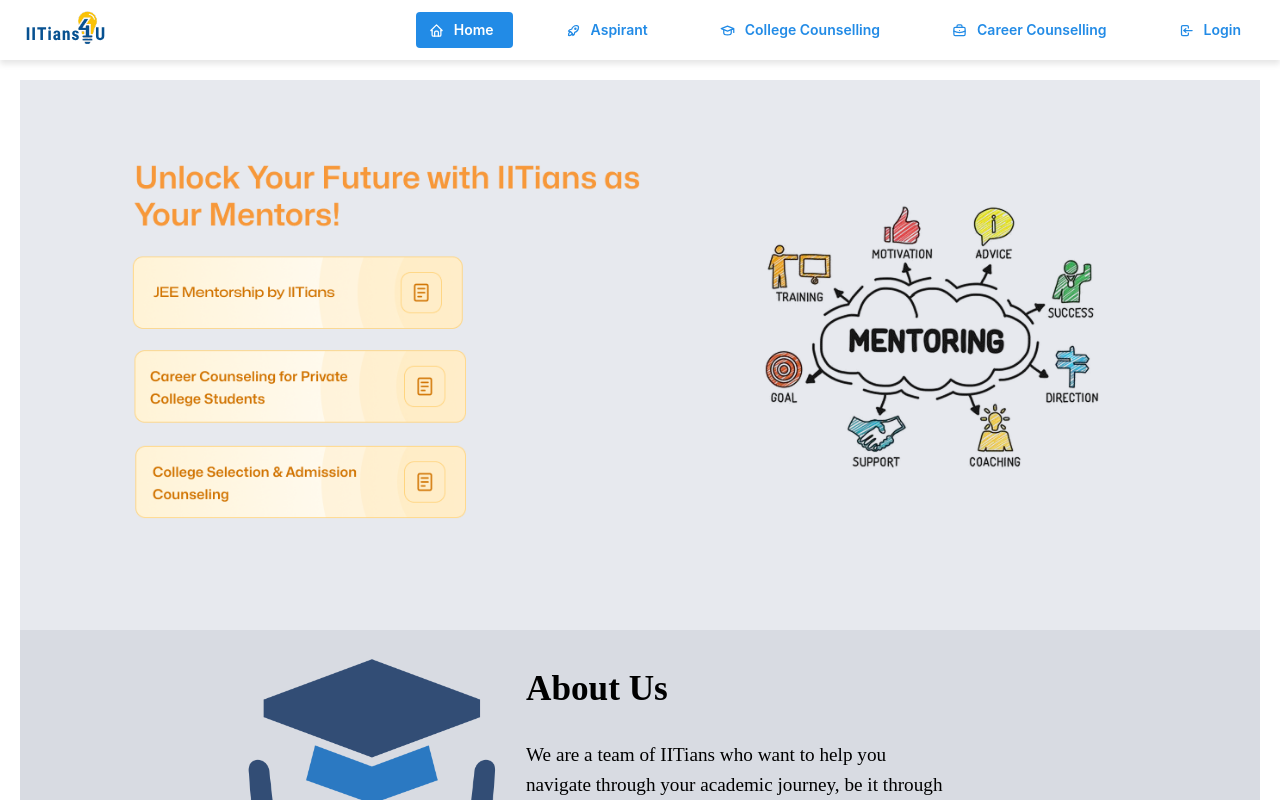
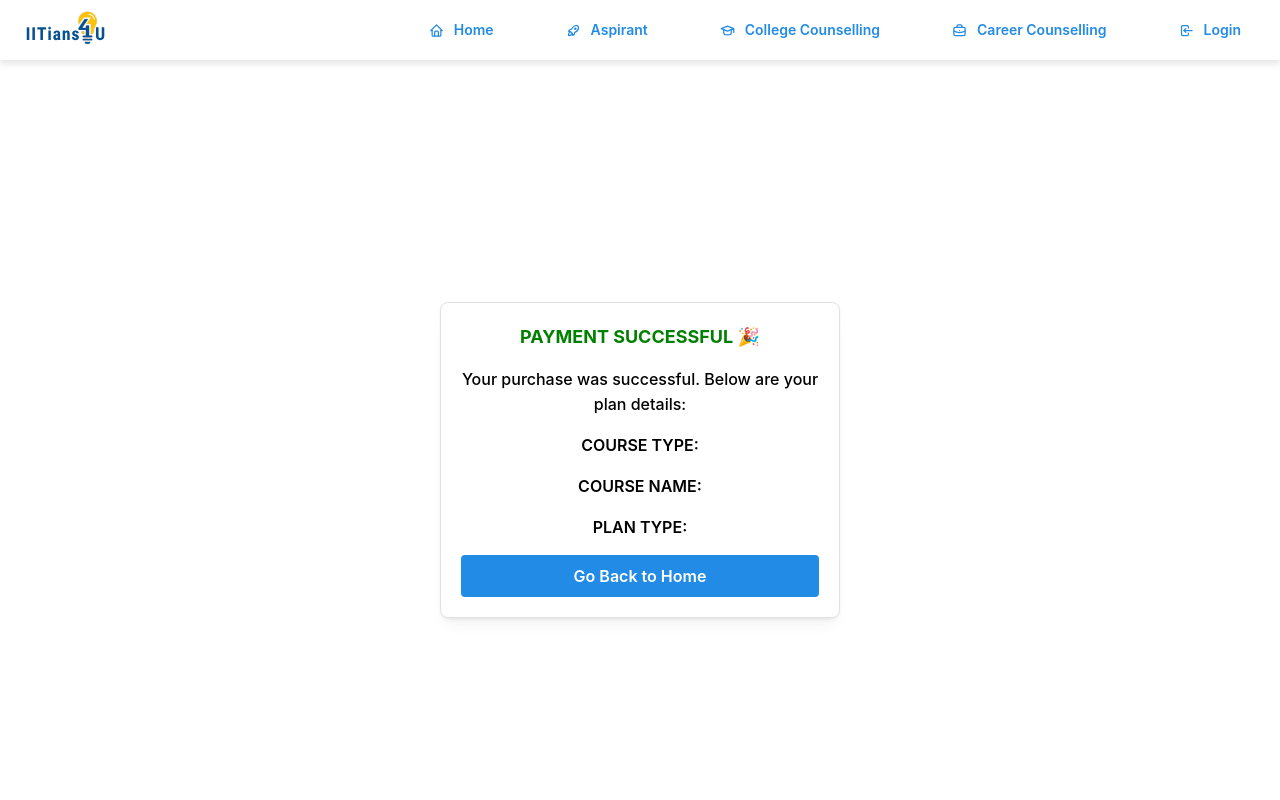
Before and after one commit to ishwar4230/iitian4u-frontend, a React (Create React App) app: page /thank-you in a window 1280 px wide. Before the commit this address led to /. Shown: the top 800 px of the page. Built offline with nearby package versions, Linux system fonts and the light colour scheme; no server answers.

Commit message:
added payment gateway and thank-you page

```diff
--- a/package.json
+++ b/package.json
@@ -18,6 +18,7 @@
     "fs-extra": "^11.3.0",
     "js-cookie": "^3.0.5",
     "jwt-decode": "^4.0.0",
+    "razorpay": "^2.9.6",
     "react": "^19.0.0",
     "react-dom": "^19.0.0",
     "react-json-editor-ajrm": "^2.5.14",
--- a/public/index.html
+++ b/public/index.html
@@ -25,6 +25,7 @@
       Learn how to configure a non-root public URL by running `npm run build`.
     -->
     <title>IITians4U</title>
+    <script src="https://checkout.razorpay.com/v1/checkout.js"></script>
   </head>
   <body>
     <noscript>You need to enable JavaScript to run this app.</noscript>
--- a/src/HomePage.js
+++ b/src/HomePage.js
@@ -32,6 +32,7 @@ import MyPlans from "./tabs/profile/MyPlans";
 import MyUpcomingSessions from "./tabs/profile/MyUpcomingSessions";
 import AdminPanel from "./admin/AdminPanel";
 import Checkout from "./tabs/checkout/Checkout";
+import ThankYou from "./tabs/checkout/ThankYou";
 import { About, PrivacyPolicy, RefundPolicy, TermsConditions, ContactUs } from "./tabs/footer-items/FooterPages";
 import Logo from "./tabs/data/logo.svg";
 import "./HomePageStyle.css";
@@ -299,6 +300,7 @@ const HomePage = () => {
           <Route path="/upcoming-sessions" element={<ProtectedRoute element={<MyUpcomingSessions />} />} />
           <Route path="/my-plans" element={<ProtectedRoute element={<MyPlans />} />} />
           <Route path="/checkout" element={<ProtectedRoute element={<Checkout />} />} />
+          <Route path="/thank-you" element={<ThankYou />} />
           <Route path="/admin" element={<AdminPanel />} />
           <Route path="/about" element={<About />} />
           <Route path="/privacy-policy" element={<PrivacyPolicy />} />
--- a/src/tabs/checkout/Checkout.js
+++ b/src/tabs/checkout/Checkout.js
@@ -39,6 +39,57 @@ const Checkout = () => {
         fetchPrice();
     }, [courseType, courseName, planType, navigate]);
 
+    const handlePayment = async () => {
+        try {
+            const response = await axios.post(
+                `${config.API_PREFIX}/payment/create-order`,
+                { amount: price },
+                { withCredentials: true }
+            );
+
+            const { order_id, key } = response.data;
+
+            const options = {
+                key,
+                amount: price * 100,
+                currency: "INR",
+                name: "IITIANS4U",
+                description: "Course Plan Purchase",
+                order_id,
+                handler: async function (response) {
+                    // Verify payment on backend
+                    const verifyRes = await axios.post(
+                        `${config.API_PREFIX}/payment/verify-payment`,
+                        {
+                            razorpay_payment_id: response.razorpay_payment_id,
+                            razorpay_order_id: response.razorpay_order_id,
+                            razorpay_signature: response.razorpay_signature,
+                            courseType,
+                            courseName,
+                            planType,
+                            amount:price
+                        },
+                        { withCredentials: true }
+                    );
+
+                    if (verifyRes.data.success) {
+                        navigate(`/thank-you?course_type=${courseType}&course_name=${courseName}&plan_type=${planType}`);
+                    } else {
+                        alert("Payment verification failed!");
+                    }
+                },
+                theme: {
+                    color: "#3399cc",
+                },
+            };
+
+            const rzp = new window.Razorpay(options);
+            rzp.open();
+        } catch (error) {
+            console.error("Payment initiation failed:", error);
+        }
+    };
+
     if (loading) {
         return (
             <Center style={{ height: "100vh" }}>
@@ -65,7 +116,7 @@ const Checkout = () => {
                 <Text size="xl" fw={700} style={{ textTransform: "uppercase" }}>
                     Price: ₹{price}
                 </Text>
-                <Button fullWidth color="blue" size="md">
+                <Button fullWidth color="blue" size="md" onClick={handlePayment}>
                     Buy Now
                 </Button>
             </Stack>
--- /dev/null
+++ b/src/tabs/checkout/ThankYou.js
@@ -0,0 +1,38 @@
+import { useSearchParams, useNavigate } from "react-router-dom";
+import { Card, Text, Button, Stack, Center } from "@mantine/core";
+
+const ThankYou = () => {
+    const [searchParams] = useSearchParams();
+    const navigate = useNavigate();
+
+    const courseType = searchParams.get("course_type");
+    const courseName = searchParams.get("course_name");
+    const planType = searchParams.get("plan_type");
+
+    return (
+        <Center style={{ height: "100vh" }}>
+            <Card shadow="sm" padding="lg" radius="md" withBorder style={{ maxWidth: 400, textAlign: "center" }}>
+                <Stack>
+                    <Text size="lg" fw={700} style={{ textTransform: "uppercase", color: "green" }}>
+                        Payment Successful 🎉
+                    </Text>
+                    <Text fw={500}>Your purchase was successful. Below are your plan details:</Text>
+                    <Text fw={600} style={{ textTransform: "uppercase" }}>
+                        Course Type: {courseType}
+                    </Text>
+                    <Text fw={600} style={{ textTransform: "uppercase" }}>
+                        Course Name: {courseName}
+                    </Text>
+                    <Text fw={600} style={{ textTransform: "uppercase" }}>
+                        Plan Type: {planType}
+                    </Text>
+                    <Button fullWidth color="blue" size="md" onClick={() => navigate("/")}>
+                        Go Back to Home
+                    </Button>
+                </Stack>
+            </Card>
+        </Center>
+    );
+};
+
+export default ThankYou;
--- a/src/tabs/slot/BookSlot.js
+++ b/src/tabs/slot/BookSlot.js
@@ -53,9 +53,11 @@ const BookSlot = () => {
 
   const uniqueCourseTypes = [...new Set(plans.map(plan => plan.course_type.replace(/_/g, " ").toUpperCase()))];
 
-  const filteredCourseNames = plans
+  const filteredCourseNames = [...new Set(plans
     .filter(plan => plan.course_type.replace(/_/g, " ").toUpperCase() === courseType)
-    .map(plan => plan.course_name.replace(/_/g, " ").toUpperCase());
+    .map(plan => plan.course_name.replace(/_/g, " ").toUpperCase())
+  )];
+
 
   // Handle booking with modal confirmation
   const openBookingModal = (slot) => {
```
Also changed, not shown: 1 other file (tests, documents, lock files or other folders).
